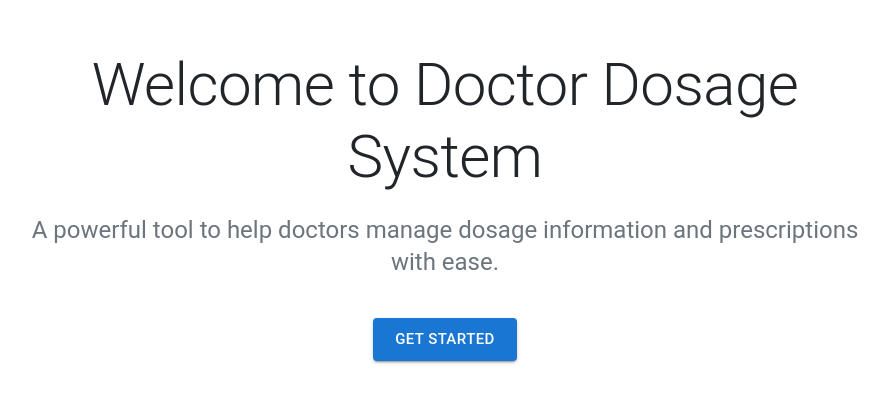
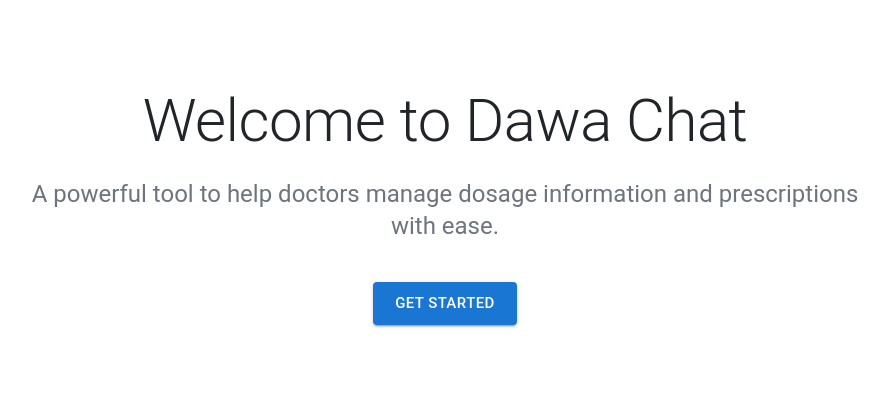
Before and after one commit to davidnene/dawachat_frontend, a React (Create React App) app: page / in a window 1280 px wide. Shown: the part 163-566 px from the top of the page, without its empty margins (195-1084 px from the left). Built offline with nearby package versions, Linux system fonts and the light colour scheme; no server answers.

Commit message:
Change navigate from dashboard to login

```diff
--- a/src/pages/HomePage.js
+++ b/src/pages/HomePage.js
@@ -6,7 +6,7 @@ const HomePage = () => {
     const navigate = useNavigate();
 
     const goToDashboard = () => {
-        navigate('/dashboard'); // Replace with the path to your dashboard or login
+        navigate('/login');
     };
 
     return (
@@ -19,7 +19,7 @@ const HomePage = () => {
                 style={{ minHeight: '80vh' }}
             >
                 <Typography variant="h2" gutterBottom className="display-4">
-                    Welcome to Doctor Dosage System
+                    Welcome to Dawa Chat
                 </Typography>
                 <Typography variant="h5" className="lead text-muted mb-4">
                     A powerful tool to help doctors manage dosage information and prescriptions with ease.
```
